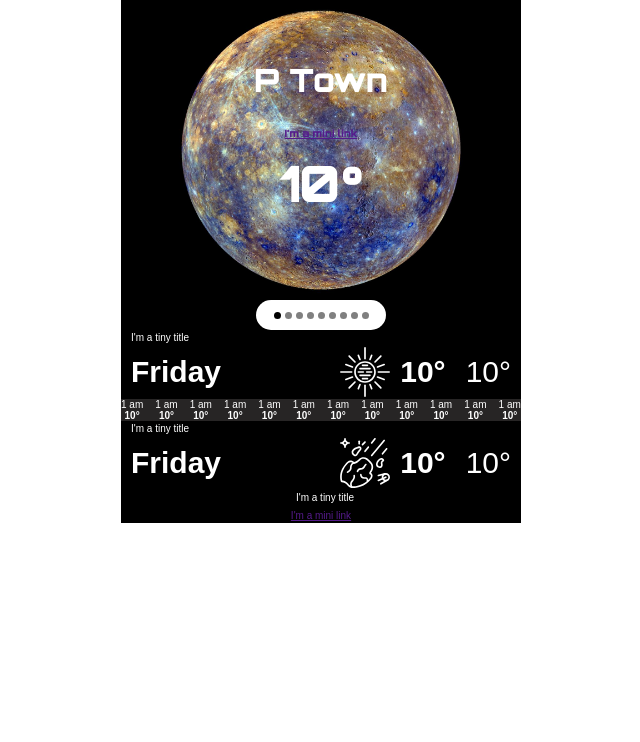
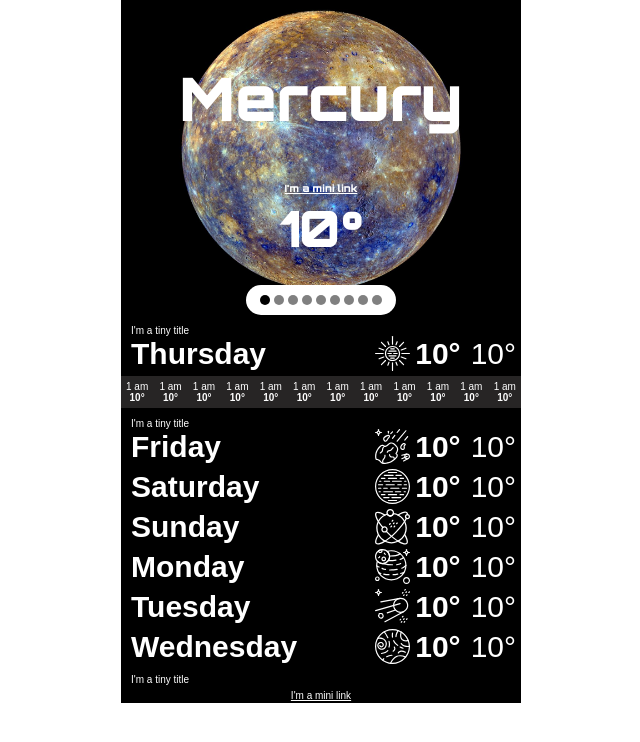
Before and after one commit to Nanwen1/weather-app, a React (Create React App) app: page / in a window 1280 px wide. Shown: the top 742 px of the page, without its empty margins (319-959 px from the left). Built offline with nearby package versions, Linux system fonts and the light colour scheme; a web font is replaced by a local one.

Commit message:
Finish Sunday

```diff
--- a/src/App.css
+++ b/src/App.css
@@ -21,6 +21,7 @@
   background-color: rgb(39, 37, 37);
   display: flex;
   justify-content: space-between;
+  padding: 5px;
 }
 .upcomingWeekClass{
 
@@ -46,8 +47,9 @@
 .scrollerClass{
   background-color: white;
   height: 30px;
-  width: 130px;
+  width: 150px;
   margin: 0 auto;
+  margin-top: -15px;
   border-radius: 20px;
   display: flex;
   align-items: center;
@@ -56,18 +58,19 @@
 
 .scrollerClass .highlightedDotClass{
   background-color: black;
-  width: 7px;
-  height: 7px;
+  width: 10px;
+  height: 10px;
   border-radius: 100%;
   margin: 2px;
 }
 
 .scrollerClass .dotClass{
   background-color: grey;
-  width: 7px;
-  height: 7px;
+  width: 10px;
+  height: 10px;
   border-radius: 100%;
   margin: 2px;
+  cursor: pointer;
 }
 
 .todaySummaryClass{
@@ -84,6 +87,7 @@
 }
 .weekdayDisplayClass{
   text-align: left;
+  margin-bottom: 5px;
 }
 .weekdayRowTempClass{
   display: flex;
@@ -93,19 +97,25 @@
 /* ELEMENTS */
 .cityClass{
   margin-top: 60px;
+  font-size: 60px;
 }
 
 .linkClass{
   font-size: 10px;
+  margin: 20px;
+  color: white;
 }
 .miniTitleClass{
   font-size: 10px;
-  margin: 2px;
+  margin: 4px;
   margin-left: 10px;
+  margin-top:10px;
+  margin-bottom: 0px;
+  text-align: left;
 }
 .sunSymbolClass{
-  width: 50px;
-  height: 50px;
+  width: 35px;
+  height: 35px;
   background-size: cover;
   background-repeat: none;
 }
@@ -116,7 +126,9 @@
 .temperatureClass{
   font-size: 30px;
   font-weight: bold;
-  margin: 10px;
+  margin: 5px;
+  margin-top: 0px;
+  margin-bottom: 0px;
 }
 
 .temperatureClass.min{
@@ -130,6 +142,7 @@
 
 .weekdayClass{
   font-size: 30px;
-  margin: 10px;
+  margin: 0px;
+  margin-left : 10px;
   font-weight: bold;
 }
--- a/src/App.js
+++ b/src/App.js
@@ -7,11 +7,12 @@ import { UpcomingWeek } from './sections/upcomingweek';
 import { Complain } from './sections/complain';
 
 function App() {
-  const currentPlanet = planetdata[0];
+  const [currentPlanet, setCurrentPlanet] = React.useState(planetdata[0]);
+
 
   return (
     <div className="App">
-        <TodayBanner currentPlanet={currentPlanet} planetList={planetdata}/>
+        <TodayBanner currentPlanet={currentPlanet} planetList={planetdata} setCurrentPlanet={setCurrentPlanet}/>
         <TodayDetail currentPlanet={currentPlanet}/>
         <UpcomingWeek currentPlanet={currentPlanet}/>
         <Complain/>
--- a/src/components/scroller.js
+++ b/src/components/scroller.js
@@ -8,15 +8,16 @@ export function Scroller(props) {
   return (
       <div className="scrollerClass">
         {planetList.map(function(planetlistindex) {
-          const currentplanetbooleancheck = currentPlanet.name === planetlistindex.name;//
+          const currentplanetbooleancheck = currentPlanet.name === planetlistindex.name;
           if (currentplanetbooleancheck) {
             return(
-              <div className = "highlightedDotClass">
+              <div className = "highlightedDotClass" onMouseOver={function(){props.setCurrentPlanet(planetlistindex)}}>
+
               </div>
             )
-            }
+          }
           return(
-            <div className = "dotClass">
+            <div className = "dotClass" onMouseOver={function(){props.setCurrentPlanet(planetlistindex)}}>
             </div>
           )
         })}
--- a/src/components/todaysummary.js
+++ b/src/components/todaysummary.js
@@ -11,7 +11,11 @@ export function TodaySummary(props) {
   }
     return (
       <div className="todaySummaryClass" style={styles}>
-          <City/>
+          <City planet={props.currentPlanet.name}/>
+          {props.currentPlanet.name =="Pluto"
+           && <p>
+          "#stillAPlanet"
+      </p>}
           <Link/>
           <Temperature Temperature limit="current"/>
       </div>
--- a/src/components/weekdaydisplay.js
+++ b/src/components/weekdaydisplay.js
@@ -1,15 +1,13 @@
 import React from 'react';
 import { Weekday } from '../elements/weekday';
-import { MiniTitle } from '../elements/minititle';
 import { Temperature } from '../elements/temperature';
 import { SunSymbol } from '../elements/sunsymbol';
 
 export function WeekdayDisplay(props) {
     return (
       <div className="weekdayDisplayClass">
-        <MiniTitle/>
         <div className="dayRowClass">
-        <Weekday name="Friday"/>
+        <Weekday name={props.day}/>
             <div className="weekdayRowTempClass" >
               <SunSymbol/>
               <Temperature limit="max"/>
--- a/src/elements/city.js
+++ b/src/elements/city.js
@@ -1,9 +1,10 @@
 import React from 'react';
 
-export function City() {
+export function City(props) {
+    const planetname = props.planet;
     return (
       <h1 className="cityClass">
-        P Town
+        {planetname}
       </h1>
     )
   }
--- a/src/sections/todaybanner.js
+++ b/src/sections/todaybanner.js
@@ -2,13 +2,16 @@ import React from 'react';
 import { TodaySummary } from '../components/todaysummary';
 import { Scroller } from '../components/scroller';
 import { WeekdayDisplay } from '../components/weekdaydisplay';
+import { MiniTitle } from '../elements/minititle';
 
 export function TodayBanner(props) {
     return (
+
       <div className='todayBannerClass'>
         <TodaySummary currentPlanet={props.currentPlanet}/>
-        <Scroller currentPlanet={props.currentPlanet} planetList={props.planetList}/>
-        <WeekdayDisplay currentPlanet={props.currentPlanet}/>
+        <Scroller currentPlanet={props.currentPlanet} planetList={props.planetList} setCurrentPlanet={props.setCurrentPlanet}/>
+        <MiniTitle/>
+        <WeekdayDisplay currentPlanet={props.currentPlanet} day="Thursday"/>
       </div>
     )
   }
--- a/src/sections/upcomingweek.js
+++ b/src/sections/upcomingweek.js
@@ -1,10 +1,18 @@
 import React from 'react';
 import { WeekdayDisplay } from '../components/weekdaydisplay';
+import { MiniTitle } from '../elements/minititle';
+
 
 export function UpcomingWeek(props) {
     return (
       <div className='upcomingWeekClass'>
-        <WeekdayDisplay/>
+        <MiniTitle/>
+        <WeekdayDisplay currentPlanet={props.currentPlanet} day="Friday"/>
+        <WeekdayDisplay currentPlanet={props.currentPlanet} day="Saturday"/>
+        <WeekdayDisplay currentPlanet={props.currentPlanet} day="Sunday"/>
+        <WeekdayDisplay currentPlanet={props.currentPlanet} day="Monday"/>
+        <WeekdayDisplay currentPlanet={props.currentPlanet} day="Tuesday"/>
+        <WeekdayDisplay currentPlanet={props.currentPlanet} day="Wednesday"/>
       </div>
     )
   }
```
